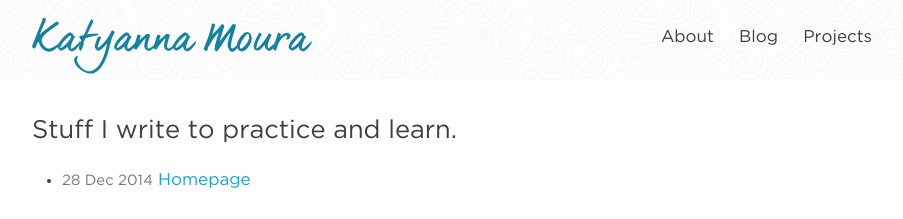
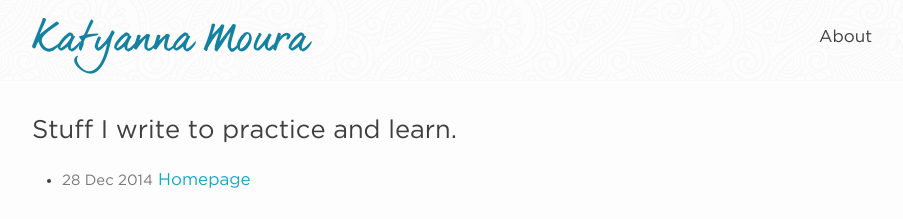
Before and after one commit to katyanna/katyanna.github.io, a Jekyll site: the page built from projects.md, in a window 1280 px wide. Shown: the top 219 px of the page, without its empty margins (188-1091 px from the left). Built offline with Jekyll 4.4.1, drawn with Linux system fonts in a browser that asks for light colours.

Commit message:
Shows only About on blog's nav

```diff
--- a/_includes/header.html
+++ b/_includes/header.html
@@ -1,8 +1,7 @@
 <header class="site-header">
-
   <div class="wrapper">
 
-    <a class="site-title" href="{{ site.baseurl }}/">{{ site.title }}</a>
+    <a class="site-title" href="{{ site.baseurl }}/blog">{{ site.title }}</a>
 
     <nav class="site-nav">
       <a href="#" class="menu-icon">
@@ -14,14 +13,9 @@
       </a>
 
       <div class="trigger">
-        {% for page in site.pages %}
-          {% if page.title %}
-          <a class="page-link" href="{{ page.url | prepend: site.baseurl }}">{{ page.title }}</a>
-          {% endif %}
-        {% endfor %}
+        <a class="page-link" href="/about/">About</a>
       </div>
     </nav>
 
   </div>
-
 </header>
```
